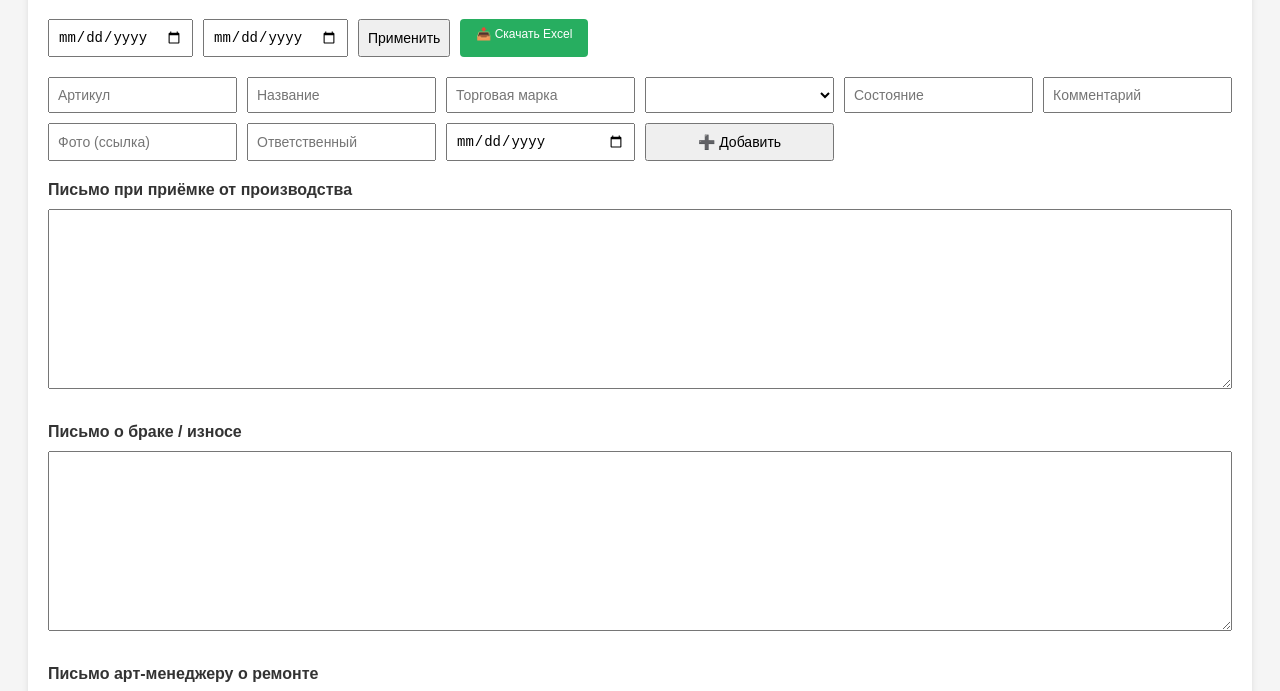
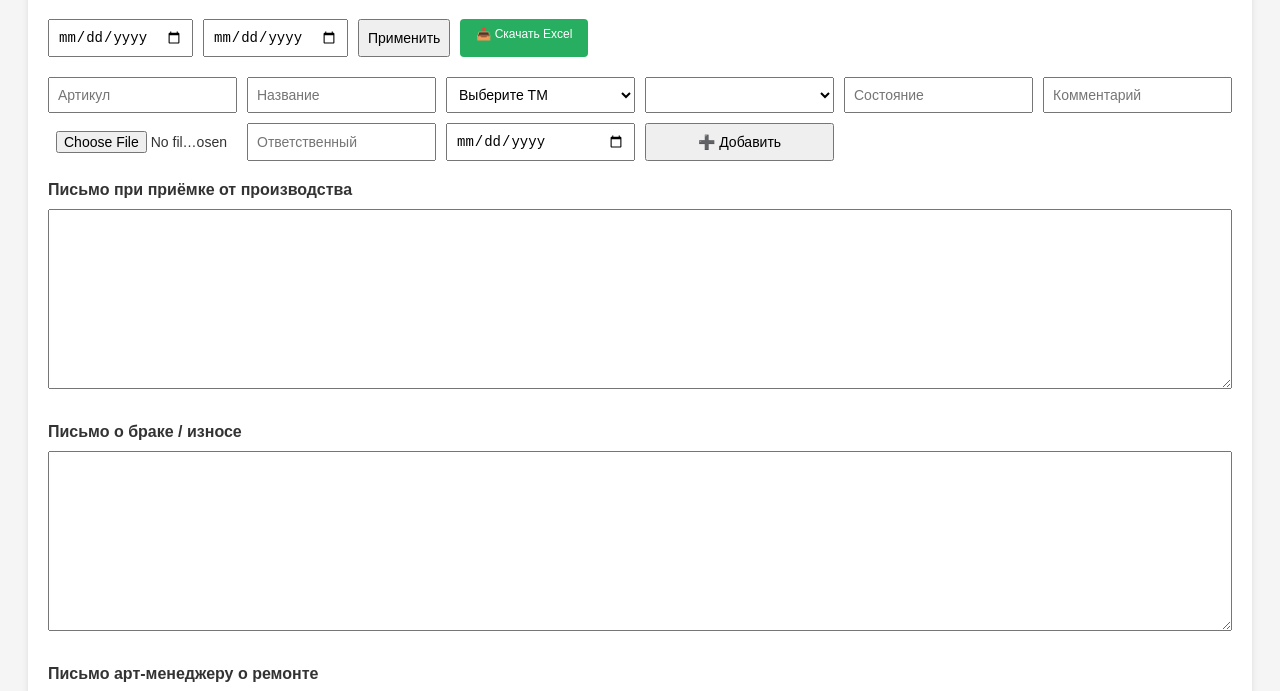
Before and after one commit to m9672966-boop/obrazec, a website: page index.html in a window 1280 px wide. Both pictures are taken after a click on the button "➕ Добавить". Shown: the part 109-800 px from the top of the page. Drawn offline with Linux system fonts and the light colour scheme; no server answers.

Commit message:
Update index.html

```diff
--- a/index.html
+++ b/index.html
@@ -98,10 +98,16 @@
     </div>
 
     <!-- Форма добавления -->
-    <div class="form-grid">
+    <div class="form-grid" id="addForm">
       <input type="text" id="article" placeholder="Артикул">
       <input type="text" id="name" placeholder="Название">
-      <input type="text" id="brand" placeholder="Торговая марка">
+      <select id="brand">
+        <option value="">Выберите ТМ</option>
+        <option value="PANNA">PANNA</option>
+        <option value="KLART">KLART</option>
+        <option value="MIADOLLA">MIADOLLA</option>
+        <option value="FREYA">FREYA</option>
+      </select>
       <select id="category">
         <option value="Леонардо">Леонардо</option>
         <option value="Сотрудникам">Сотрудникам</option>
@@ -109,7 +115,7 @@
       </select>
       <input type="text" id="condition" placeholder="Состояние">
       <input type="text" id="comment" placeholder="Комментарий">
-      <input type="text" id="photo" placeholder="Фото (ссылка)">
+      <input type="file" id="photo" accept="image/*">
       <input type="text" id="responsible" placeholder="Ответственный">
       <input type="date" id="date">
       <button onclick="addSample()">➕ Добавить</button>
@@ -219,23 +225,28 @@
     }
 
     function addSample() {
-      const data = {
-        article: document.getElementById('article').value,
-        name: document.getElementById('name').value,
-        brand: document.getElementById('brand').value,
-        category: document.getElementById('category').value,
-        condition: document.getElementById('condition').value,
-        comment: document.getElementById('comment').value,
-        photo: document.getElementById('photo').value,
-        responsible: document.getElementById('responsible').value,
-        date: document.getElementById('date').value
-      };
-      fetch('/api/samples', { method: 'POST', headers: { 'Content-Type': 'application/json' }, body: JSON.stringify(data) })
+      const formData = new FormData();
+      formData.append('article', document.getElementById('article').value);
+      formData.append('name', document.getElementById('name').value);
+      formData.append('brand', document.getElementById('brand').value);
+      formData.append('category', document.getElementById('category').value);
+      formData.append('condition', document.getElementById('condition').value);
+      formData.append('comment', document.getElementById('comment').value);
+      formData.append('responsible', document.getElementById('responsible').value);
+      formData.append('date', document.getElementById('date').value);
+
+      const photoInput = document.getElementById('photo');
+      if (photoInput.files.length > 0) {
+        formData.append('photo', photoInput.files[0]);
+      }
+
+      fetch('/api/samples', { method: 'POST', body: formData })
         .then(() => {
           loadSamples();
           document.querySelectorAll('input, select').forEach(el => {
             if (el.type !== 'checkbox') el.value = '';
           });
+          document.getElementById('photo').value = ''; // Очищаем поле файла
         });
     }
 
```
